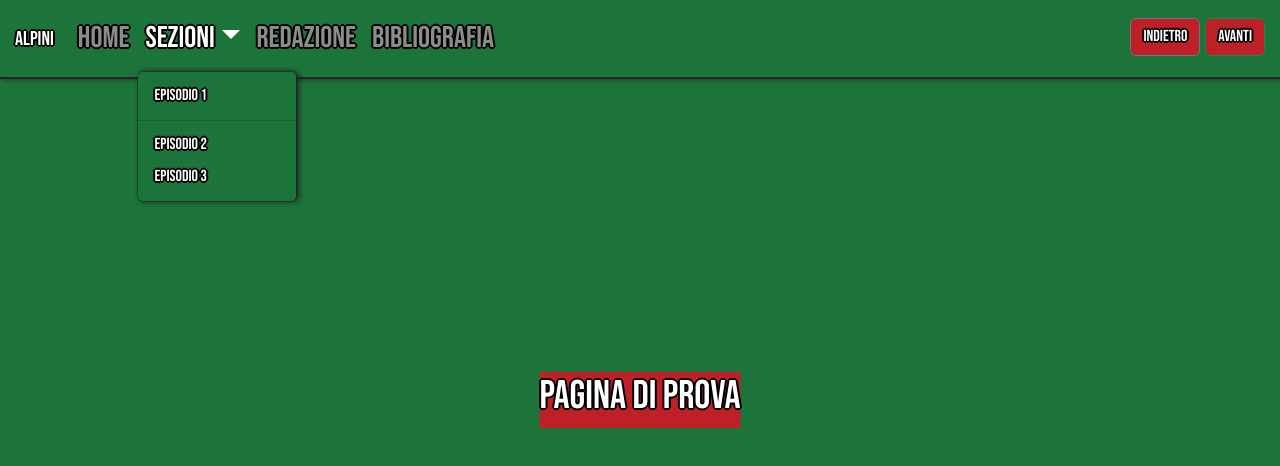
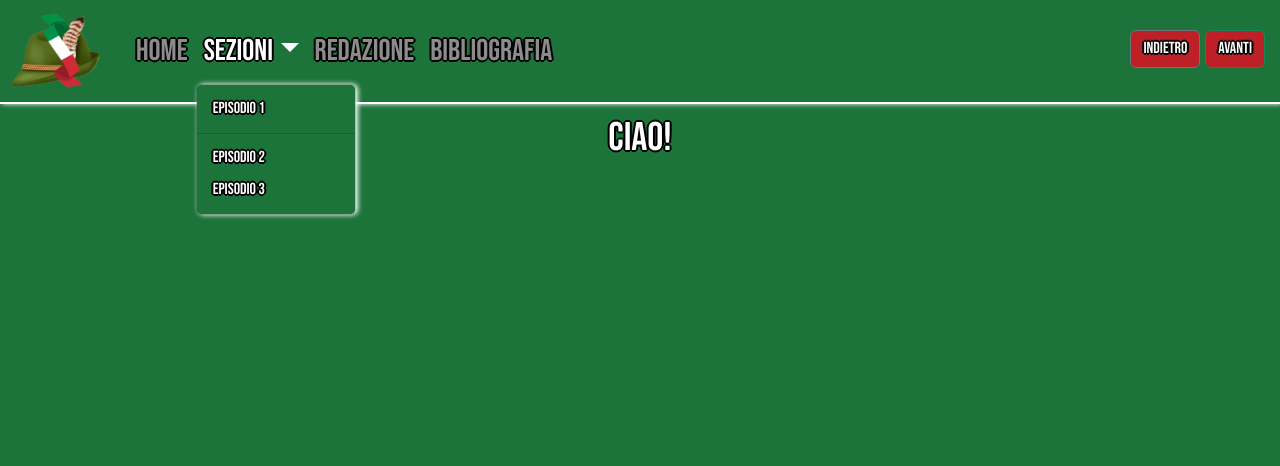
Before and after one commit to Montanarino/alpini, a plain HTML site: page index.html in a window 1280 px wide. Both pictures are taken after a click on the link "Sezioni". Drawn offline with Linux system fonts and the light colour scheme.

Commit message:
Fixed some things

```diff
--- a/index.html
+++ b/index.html
@@ -13,7 +13,7 @@
 	</head>
 	<body class="verde bebas-neue-regular">
 		<nav class="navbar navbar-expand navbar-dark verde bordobox" style="border-bottom: solid 2px">
-			<a class="navbar-brand bordotesto" style="margin-left: 15px" href="index.html">Alpini</a>
+			<img class="navbar-brand" src="video/alpini.png" width="10%" style="margin-right: 0px">
 			<button class="navbar-toggler rosso" type="button" data-toggle="collapse" data-target="#navbarNav" aria-controls="navbarNav" aria-expanded="false" aria-label="Toggle navigation">
 				<span class="navbar-toggler-icon"></span>
 			</button>
@@ -24,12 +24,12 @@
 				</li>
 				<li class="nav-item dropdown">
 				<a class="nav-link dropdown-toggle bordotesto" href="#" data-bs-toggle="dropdown" aria-expanded="false">Sezioni</a>
-				<ul class="dropdown-menu verde bordotesto bordobox">
-					<li class="dropdown-item"><a href="reader.html" class="link">Episodio 1</a></li>
+				<div class="dropdown-menu verde bordotesto bordobox">
+					<a href="reader.html" class="link dropdown-item">Episodio 1</a>
 					<div class="dropdown-divider"></div>
-					<li class="dropdown-item"><a href="#" class="link">Episodio 2</a></li>
-					<li class="dropdown-item"><a href="#" class="link">Episodio 3</a></li>
-				</ul>
+					<a href="#" class="link dropdown-item">Episodio 2</a>
+					<a href="#" class="link dropdown-item">Episodio 3</a>
+				</div>
 				</li>
 				<li class="nav-item">
 					<a class="nav-link bordotesto" href="redazione.html">Redazione</a>
@@ -44,10 +44,8 @@
 				<button class="btn btn-outline-success rosso bordotesto" type="button">Avanti</button>
 			</form>
 		</nav>
-		<div class="container">
-			<div class="position-absolute top-50 start-50 translate-middle rosso bordotesto">
-				<h1>Pagina di Prova</h1>
-			</div>
+		<div style="display: block;">
+			<h1 class="bordino bordotesto" style="text-align: center; width: fit-content; margin: auto; border-radius: 20px;">Ciao!</h1>
 		</div>
 	</body>
 </html>
--- a/style/style.css
+++ b/style/style.css
@@ -12,6 +12,7 @@
 
 .verde{
 	background-color: #1c743a;
+	color: #fff;
 }
 
 .bordotesto{
@@ -26,3 +27,11 @@
 	text-decoration: none;
 	color: #fff;
 }
+
+.link:hover{
+	color: #fff;
+}
+
+.bordino{
+	padding: 10px;
+}
```
Also changed, not shown: bibliografia.html (+6 -6 lines), reader.html (+7 -7 lines), redazione.html (+6 -6 lines), video/alpini.png (added).
